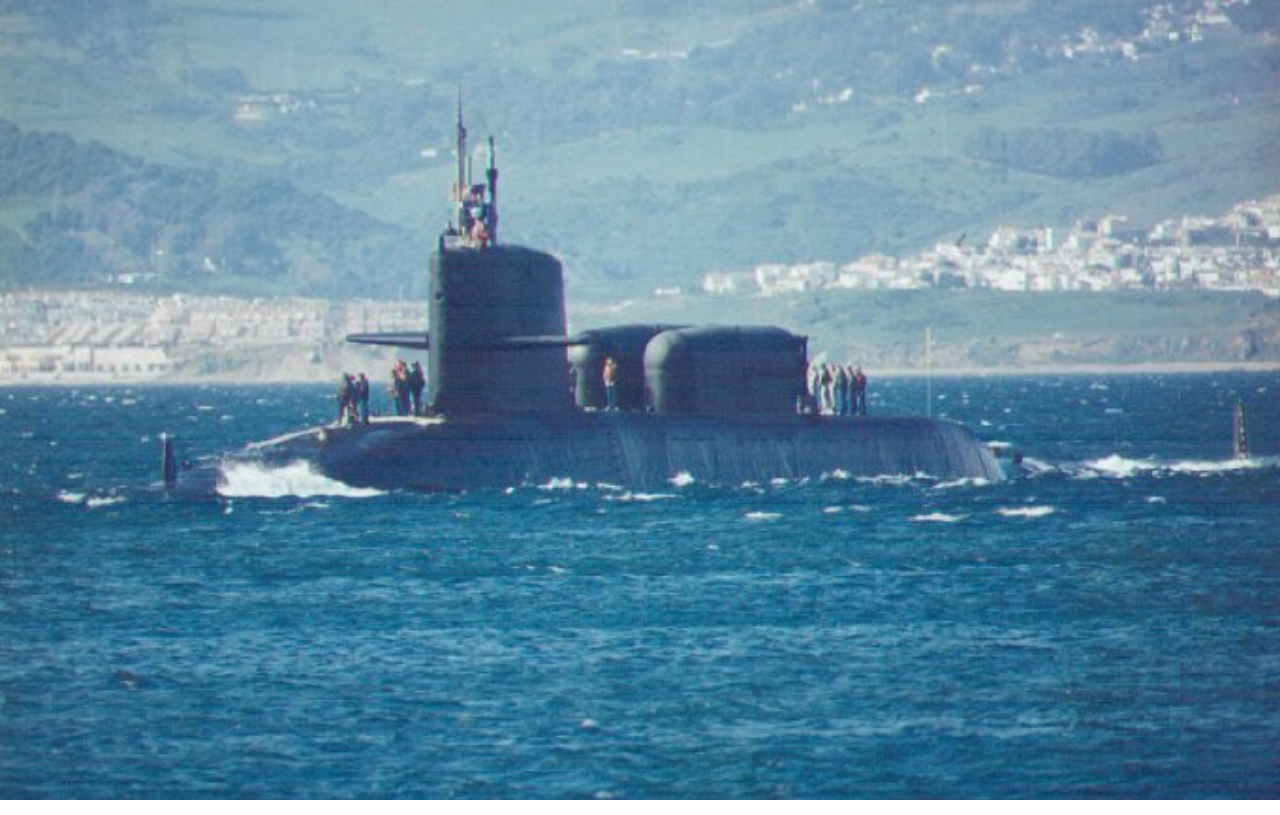
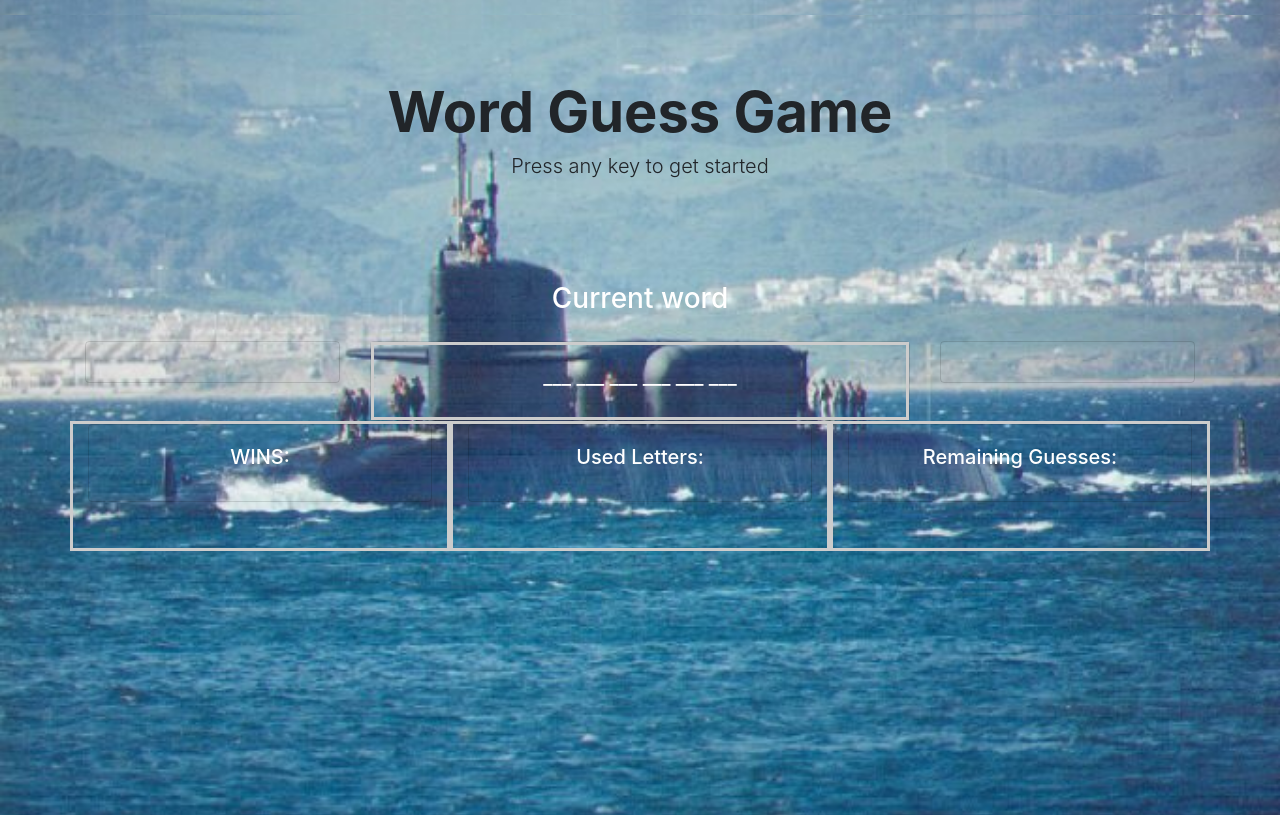
Before and after one commit to cslane64/Word-Guess-Game, a plain HTML site: page index.html in a window 1280 px wide. Drawn offline with nearby package versions, Linux system fonts and the light colour scheme.

Commit message:
html mostly done

```diff
--- a/assets/css/style.css
+++ b/assets/css/style.css
@@ -1,11 +1,51 @@
 body, html {
     height: 100%;
-}
-
-.bg {
     background-image: url(../images/JimmyK.jpg);
-    height: 100%;
     background-position: center;
     background-repeat: no-repeat;
     background-size: cover;
 }
+.jumbotron{
+    text-align: center;
+    margin-top: 15px;
+    background: none;
+}
+.display-4{
+    font-weight: bold;
+}
+.wordBanner {
+    text-align: center;
+    margin-bottom: 25px;
+    color: #fff;
+}
+.card {
+    background: none;
+}
+.card-body {
+    text-align: center;
+    color: #fff;
+}
+#wins {
+    border-style: solid;
+    border-color: #ccc;
+    border-width: 3px;
+    height: 130px;
+}
+#boneyard {
+    border-style: solid;
+    border-color: #ccc;
+    border-width: 3px;
+    height: 130px;
+}
+#remainingGuesses {
+    border-style: solid;
+    border-color: #ccc;
+    border-width: 3px;
+    height: 130px;
+}
+#lines {
+    border-style: solid;
+    border-color: #ccc;
+    border-width: 3px;
+
+}
--- a/index.html
+++ b/index.html
@@ -1,14 +1,83 @@
 <!DOCTYPE html>
 <html lang="en">
+
 <head>
     <meta charset="UTF-8">
     <meta name="viewport" content="width=device-width, initial-scale=1.0">
     <meta http-equiv="X-UA-Compatible" content="ie=edge">
     <title>Word Guess Game</title>
     <link rel="stylesheet" href="assets/css/reset.css">
+    <link rel="stylesheet" href="https://stackpath.bootstrapcdn.com/bootstrap/4.3.1/css/bootstrap.min.css"
+        integrity="sha384-ggOyR0iXCbMQv3Xipma34MD+dH/1fQ784/j6cY/iJTQUOhcWr7x9JvoRxT2MZw1T" crossorigin="anonymous">
     <link rel="stylesheet" href="assets/css/style.css">
 </head>
+
 <body>
-    <div class="bg"></div>
+
+    <div class="container">
+        <div class="jumbotron jumbotron-fluid">
+            <div class="container">
+                <h1 class="display-4">Word Guess Game</h1>
+                <h4 class="lead">Press any key to get started</h4>
+            </div>
+        </div>
+        <div class="row" id="curWord">
+            <div class="col-lg-12">
+                <h3 class="wordBanner">Current word</h3>
+            </div>
+        </div>
+        <div class="row" id="wordField">
+            <div class="col-lg-3">
+                <div class="card">
+                    <div class="card-body">
+
+                    </div>
+                </div>
+            </div>
+            <div class="col-lg-6">
+                <div class="card">
+                    <div class="card-body" id="lines">
+                        <h5>___ ___ ___ ___ ___ ___</h5>
+                    </div>
+                </div>
+            </div>
+            <div class="col-lg-3">
+                <div class="card">
+                    <div class="card-body" id="spacer">
+
+                    </div>
+                </div>
+            </div>
+        </div>
+        <div class="row" id="scoreRow">
+            <div class="col-lg-4" id="wins">
+                <div class="card">
+                    <div class="card-body">
+                        <h5 class="card-title">WINS:</h5>
+
+                    </div>
+                </div>
+            </div>
+            <div class="col-lg-4" id="boneyard">
+                <div class="card">
+                    <div class="card-body">
+                        <h5 class="card-title">Used Letters:</h5>
+
+                    </div>
+                </div>
+            </div>
+            <div class="col-lg-4" id="remainingGuesses">
+                <div class="card">
+                    <div class="card-body">
+                        <h5 class="card-title">Remaining Guesses:</h5>
+                    </div>
+                </div>
+            </div>
+
+        </div>
+
+    </div>
+
 </body>
+
 </html>
```
